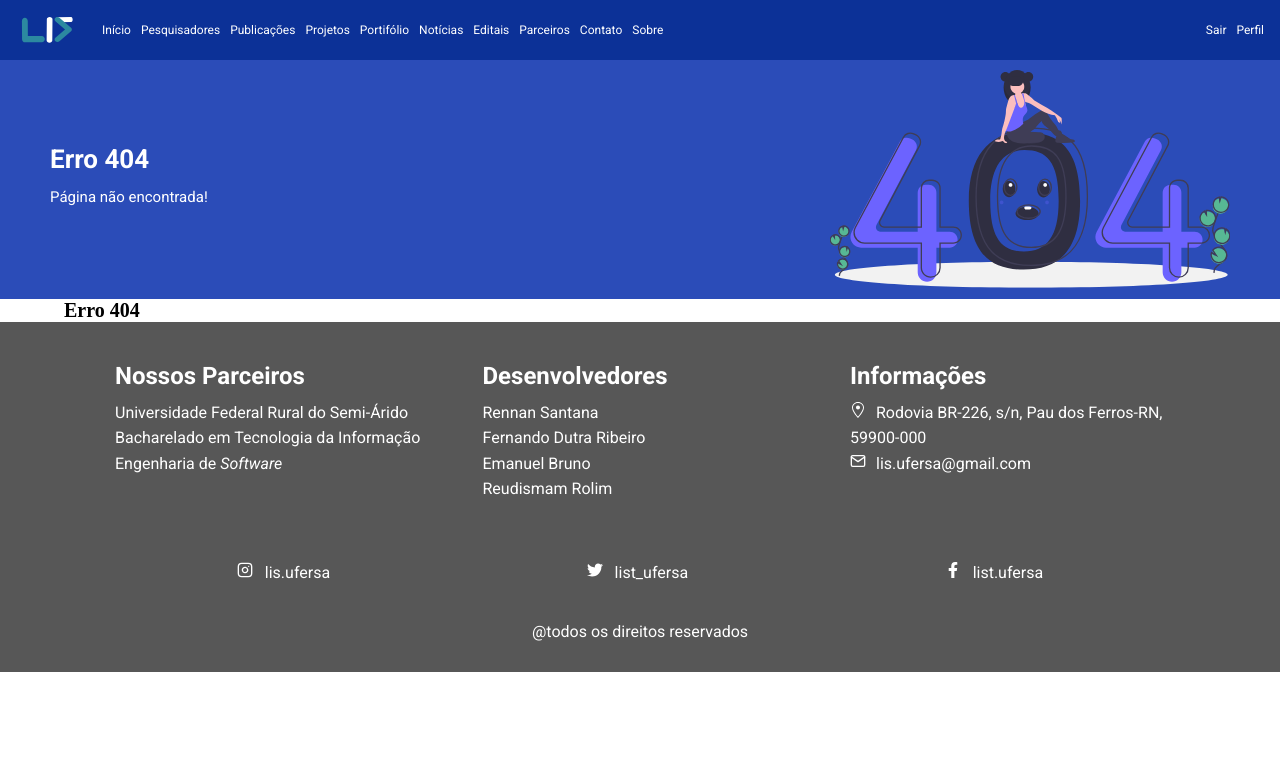
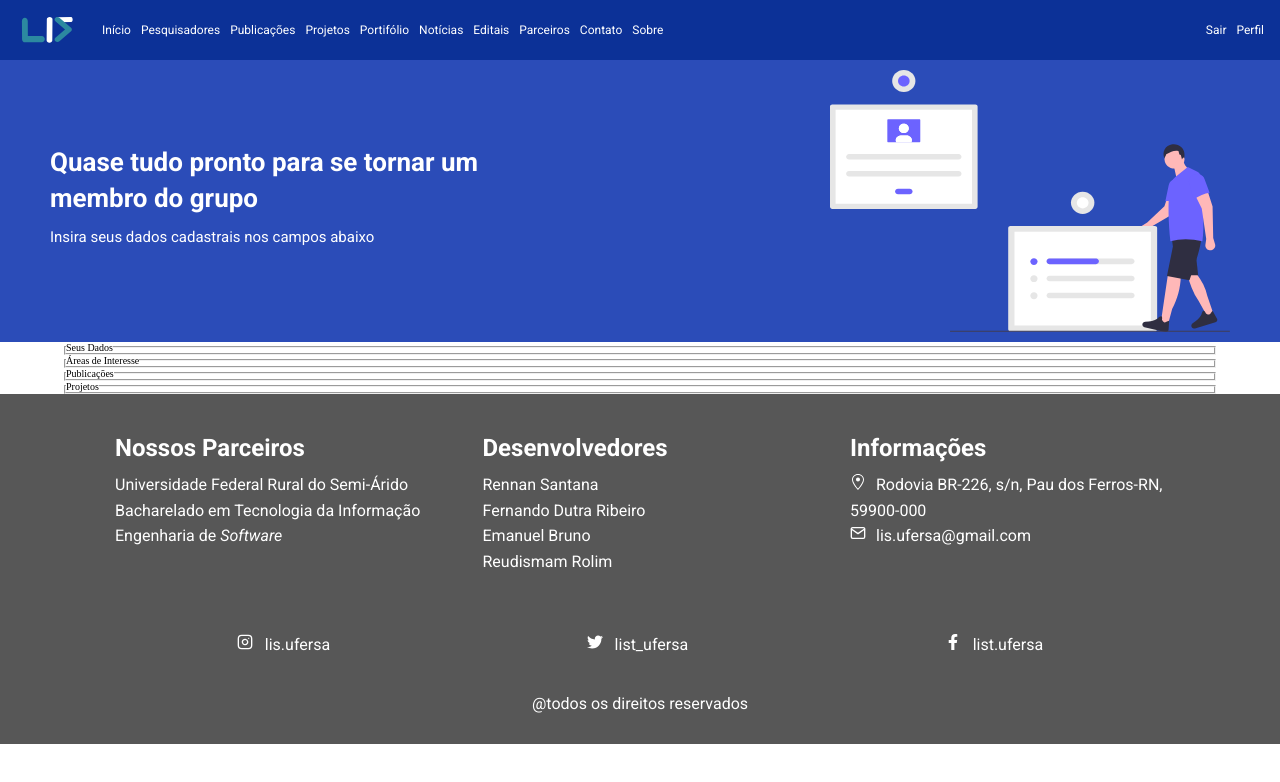
Before and after one commit to reudismam/LIS-lab, a React (Create React App) app: page /signup in a window 1280 px wide. Shown: the top 782 px of the page. Built offline with nearby package versions, Linux system fonts and the light colour scheme.

Commit message:
Página criar conta.

```diff
--- a/src/App.tsx
+++ b/src/App.tsx
@@ -3,6 +3,7 @@ import {BrowserRouter, Switch, Route} from 'react-router-dom';
 import Home from './pages/Home';
 import Editais from './pages/Editais';
 import Erro404 from './pages/Erro404';
+import CriarConta from './pages/CriarConta';
 
 function App() {
   return (
@@ -10,6 +11,7 @@ function App() {
       <Switch>
         <Route path="/" component={Home} exact />
         <Route path="/editais" component={Editais} />
+        <Route path="/signup" component={CriarConta} />
         <Route component={Erro404} />
       </Switch>
     </BrowserRouter>
--- a/src/components/ProjetosCard/index.tsx
+++ b/src/components/ProjetosCard/index.tsx
@@ -6,7 +6,7 @@ const Card = styled.article`
 
     @media(min-width: 768px) {
         width: 47%;
-        border: 1px solid #d4d4d4;
+        border: 1px solid var(--bordas);
         border-radius: 0.8rem;
     }
 `
--- /dev/null
+++ b/src/components/SeeMoreButton/index.tsx
@@ -0,0 +1,26 @@
+import styled from 'styled-components';
+import {Link} from 'react-router-dom';
+
+const Button = styled(Link)`
+    width: 90%;
+    margin: 50px auto;
+    background-color: var(--primaria);
+    display: flex;
+    border: 1px solid var(--cinza);
+    height: 6rem;
+    justify-content: center;
+    align-items: center;
+    color: var(--branco);
+    text-decoration: none;
+    border-radius: 0.8rem;
+    font-size: 1.4rem;
+    margin-bottom: 20px;
+    font-family: 'Roboto', sans-serif;
+
+    @media(min-width: 768px) {
+        width: 200px;
+        margin-right: 0;
+    }
+`
+
+export default Button;
--- /dev/null
+++ b/src/pages/CriarConta/index.tsx
@@ -0,0 +1,83 @@
+import React, { useState } from 'react';
+import PageTemplate from '../PageTemplate';
+import criarContaImg from '../../assets/images/CriarConta/criar-conta.svg';
+import styled from 'styled-components';
+
+interface Publication {
+    title: string,
+    reference: string,
+    year: number
+}
+
+interface Project {
+    title: string,
+    year: number,
+    description: string
+}
+
+interface User {
+    photo?: string,
+    name: string,
+    lastName: string,
+    email: string,
+    phone: string,
+    course: string,
+    type: string,
+    occupation: string,
+    degree: string,
+    areas: string[],
+    bio: string,
+    publications: Publication[],
+    projects: Project[]
+}
+
+const Form = styled.form`
+
+`
+
+const FieldSet = styled.fieldset`
+`
+
+const Legend = styled.legend`
+
+`
+
+export default function CriarConta() {
+    const [user, setUser] = useState<User>();
+    return (
+        <PageTemplate
+            imageSrc={criarContaImg}
+            imageAlt="Criar Conta"
+            title="Quase tudo pronto para se tornar um membro do grupo"
+            description="Insira seus dados cadastrais nos campos abaixo
+            "
+        >
+            <Form>
+                <FieldSet>
+                    <Legend>
+                        Seus Dados
+                    </Legend>
+
+                </FieldSet>
+
+                <FieldSet>
+                    <Legend>
+                        Áreas de Interesse
+                    </Legend>
+                </FieldSet>
+
+                <FieldSet>
+                    <Legend>
+                        Publicações
+                    </Legend>
+                </FieldSet>
+
+                <FieldSet>
+                    <Legend>
+                        Projetos
+                    </Legend>
+                </FieldSet>
+            </Form>
+        </PageTemplate>
+    );
+}
--- a/src/pages/Home/index.tsx
+++ b/src/pages/Home/index.tsx
@@ -4,28 +4,16 @@ import PageTemplate from '../PageTemplate';
 import homeImg from '../../assets/images/Home/inicio.svg';
 import Projetos from '../../components/Projetos';
 import VideoDestaque from '../../components/VideoDestaque';
+import SeeMoreButton from '../../components/SeeMoreButton';
 
-const Button = styled.a`
-    width: 90%;
-    margin: 50px auto;
-    background-color: var(--primaria);
-    display: flex;
-    border: 1px solid var(--cinza);
-    height: 6rem;
-    justify-content: center;
-    align-items: center;
-    color: var(--branco);
-    text-decoration: none;
-    border-radius: 0.8rem;
-    font-size: 1.4rem;
-    margin-bottom: 20px;
+const Title = styled.h1`
     font-family: 'Roboto', sans-serif;
+    color: var(--fundo);
+    width: 100%;
+    text-align: center;
+    margin: 40px 0;
+`
 
-    @media(min-width: 768px) {
-        width: 200px;
-        margin-right: 0;
-    }
-`
 export default function Home() {
     return (
         <PageTemplate
@@ -35,10 +23,16 @@ export default function Home() {
             buttonLink="/projetos"
             buttonText="Projetos"
         >
+            <Title>
+            Confira nossos projetos em destaque
+            </Title>
             <Projetos />
-            <Button href="/projetos">Projetos</Button>
+            <SeeMoreButton to="/projetos">Projetos</SeeMoreButton>
+            <Title>
+            Vídeo em destaque
+            </Title>
             <VideoDestaque />
-            <Button href="/videos">Vídeos</Button>
+            <SeeMoreButton to="/videos">Vídeos</SeeMoreButton>
         </PageTemplate>
     );
 }
--- a/src/settings/global.css
+++ b/src/settings/global.css
@@ -9,7 +9,7 @@
 
     --branco: #FFFFFF;
     --cinza: #828282;
-
+    --bordas: #E6E6E6;
     --fundo: #575757;
 
     --grande: 26px;
```
Also changed, not shown: src/assets/images/CriarConta/criar-conta.svg (added).
